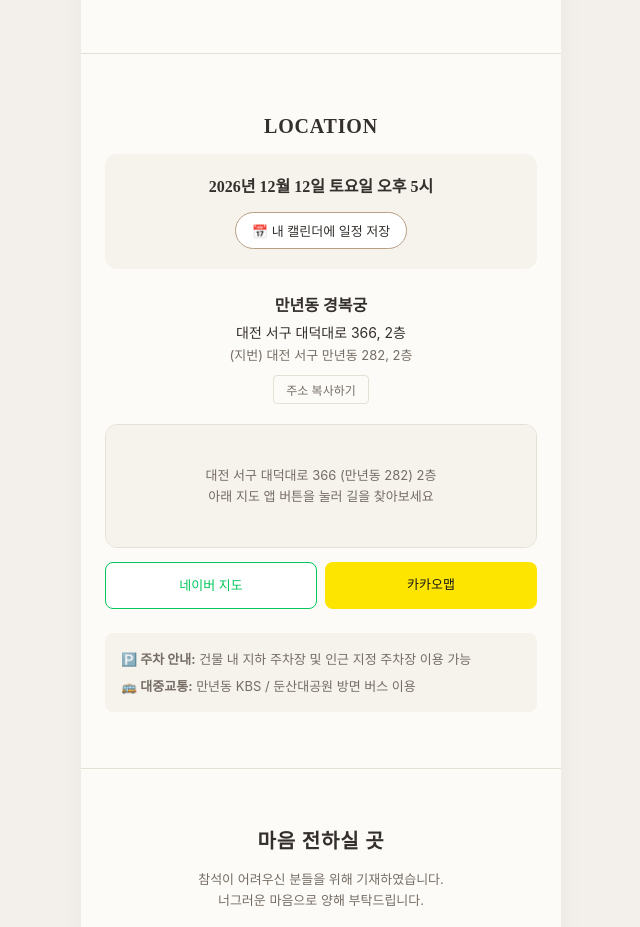
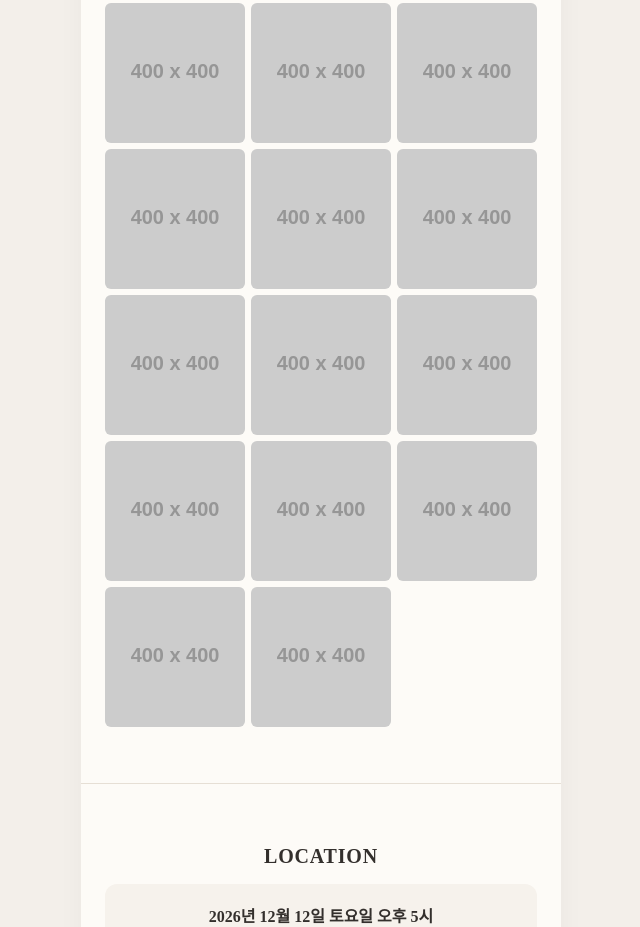
Before and after one commit to s9203180-source/dol-invitation, a plain HTML site: page index.html in a window 1280 px wide. Shown: the part 1733-2660 px from the top of the page, without its empty margins (319-959 px from the left). Drawn offline with Linux system fonts and the light colour scheme; placeholder pictures from the web are drawn by us; a web font is replaced by a local one.

Commit message:
Update index.html

```diff
--- a/index.html
+++ b/index.html
@@ -76,6 +76,20 @@
                 <img src="./images/gallery-04.jpg" alt="갤러리 4" onclick="openLightbox(3)" onerror="this.src='https://placehold.co/400x400/EAE5DC/8C8275?text=Photo+4'">
                 <img src="./images/gallery-05.jpg" alt="갤러리 5" onclick="openLightbox(4)" onerror="this.src='https://placehold.co/400x400/EAE5DC/8C8275?text=Photo+5'">
                 <img src="./images/gallery-06.jpg" alt="갤러리 6" onclick="openLightbox(5)" onerror="this.src='https://placehold.co/400x400/EAE5DC/8C8275?text=Photo+6'">
+                <img src="./images/gallery-07.jpg" alt="갤러리 7" onclick="openLightbox(6)" onerror="this.src='https://placehold.co/400x400/EAE5DC/8C8275?text=Photo+7'">
+                <img src="./images/gallery-08.jpg" alt="갤러리 8" onclick="openLightbox(7)" onerror="this.src='https://placehold.co/400x400/EAE5DC/8C8275?text=Photo+8'">
+                <img src="./images/gallery-09.jpg" alt="갤러리 9" onclick="openLightbox(8)" onerror="this.src='https://placehold.co/400x400/EAE5DC/8C8275?text=Photo+9'">
+                <img src="./images/gallery-10.jpg" alt="갤러리 10" onclick="openLightbox(9)" onerror="this.src='https://placehold.co/400x400/EAE5DC/8C8275?text=Photo+10'">
+                <img src="./images/gallery-11.jpg" alt="갤러리 11" onclick="openLightbox(10)" onerror="this.src='https://placehold.co/400x400/EAE5DC/8C8275?text=Photo+11'">
+                <img src="./images/gallery-12.jpg" alt="갤러리 12" onclick="openLightbox(11)" onerror="this.src='https://placehold.co/400x400/EAE5DC/8C8275?text=Photo+12'">
+                <img src="./images/gallery-13.jpg" alt="갤러리 13" onclick="openLightbox(12)" onerror="this.src='https://placehold.co/400x400/EAE5DC/8C8275?text=Photo+13'">
+                <img src="./images/gallery-14.jpg" alt="갤러리 14" onclick="openLightbox(13)" onerror="this.src='https://placehold.co/400x400/EAE5DC/8C8275?text=Photo+14'">
+                <img src="./images/gallery-15.jpg" alt="갤러리 15" onclick="openLightbox(14)" onerror="this.src='https://placehold.co/400x400/EAE5DC/8C8275?text=Photo+15'">
+                <img src="./images/gallery-16.jpg" alt="갤러리 16" onclick="openLightbox(15)" onerror="this.src='https://placehold.co/400x400/EAE5DC/8C8275?text=Photo+16'">
+                <img src="./images/gallery-17.jpg" alt="갤러리 17" onclick="openLightbox(16)" onerror="this.src='https://placehold.co/400x400/EAE5DC/8C8275?text=Photo+17'">
+                <img src="./images/gallery-18.jpg" alt="갤러리 18" onclick="openLightbox(17)" onerror="this.src='https://placehold.co/400x400/EAE5DC/8C8275?text=Photo+18'">
+                <img src="./images/gallery-19.jpg" alt="갤러리 19" onclick="openLightbox(18)" onerror="this.src='https://placehold.co/400x400/EAE5DC/8C8275?text=Photo+19'">
+                <img src="./images/gallery-20.jpg" alt="갤러리 20" onclick="openLightbox(19)" onerror="this.src='https://placehold.co/400x400/EAE5DC/8C8275?text=Photo+20'">
             </div>
         </section>
 
```
